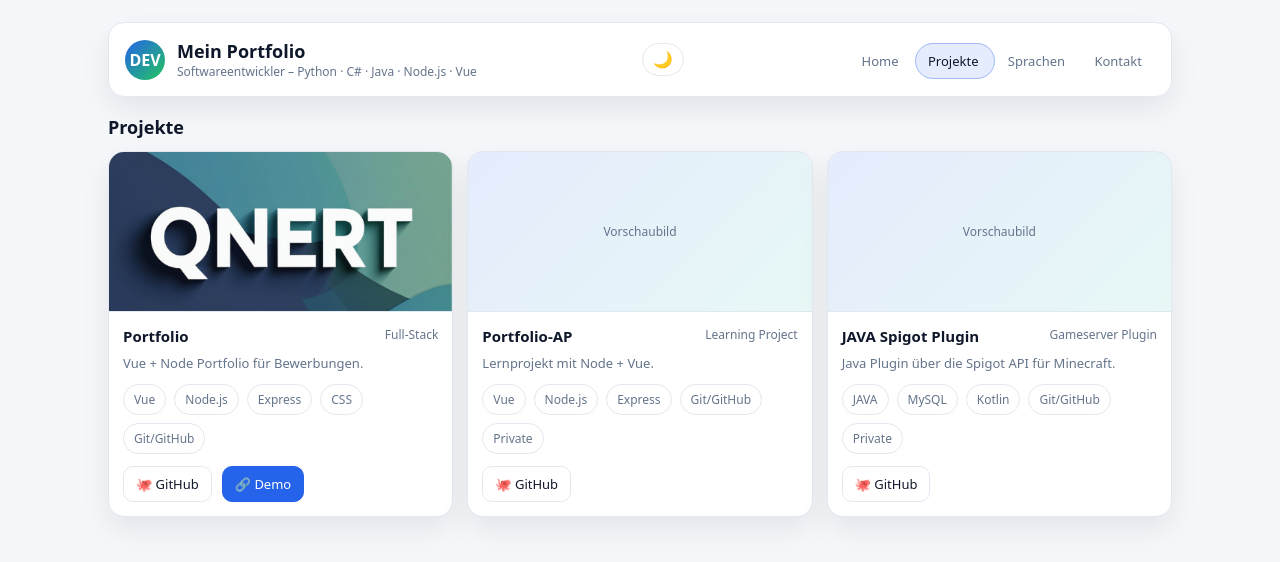
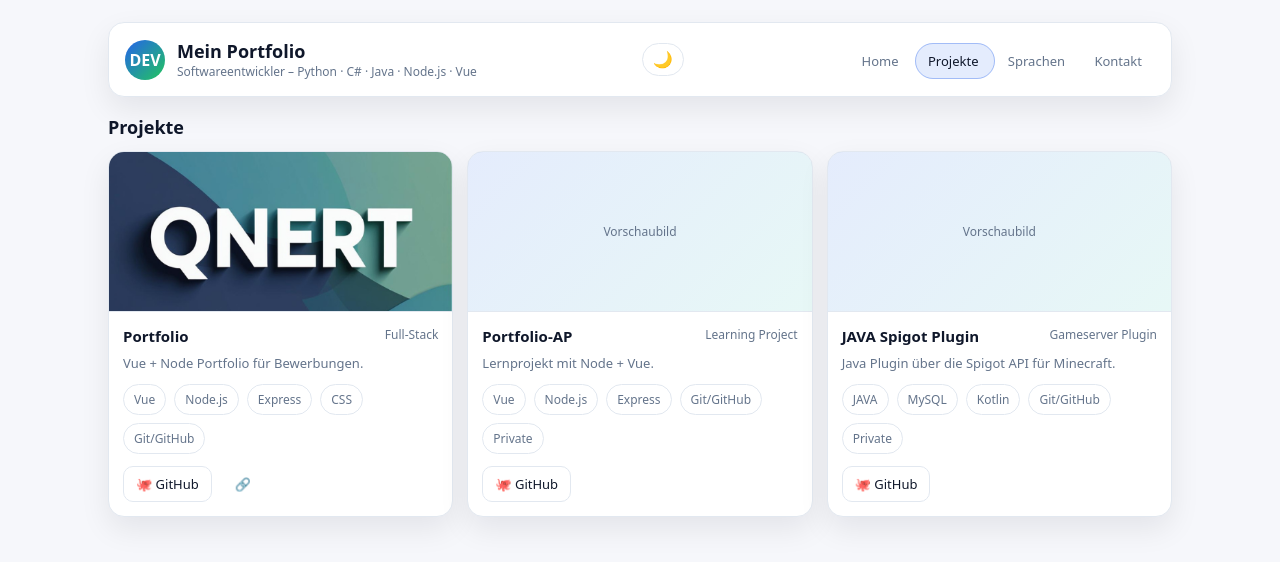
Before and after one commit to PasiDerKeK/Portfolio, a Vue app in the folder frontend/: page /projects in a window 1280 px wide. Shown: the top 562 px of the page. Built offline with nearby package versions, Linux system fonts and the light colour scheme.

Commit message:
Style change auf darkmode

```diff
--- a/frontend/src/assets/style.css
+++ b/frontend/src/assets/style.css
@@ -264,8 +264,8 @@ a:hover{ text-decoration: underline; }
 }
 .btn:hover{ text-decoration:none; border-color: rgba(37,99,235,.35); }
 .btn-primary{
-    background: var(--accent);
-    border-color: var(--accent);
+    background: var(--card);
+    border-color: var(--card);
     color: white;
 }
 .btn-primary:hover{ opacity: .95; }
```
